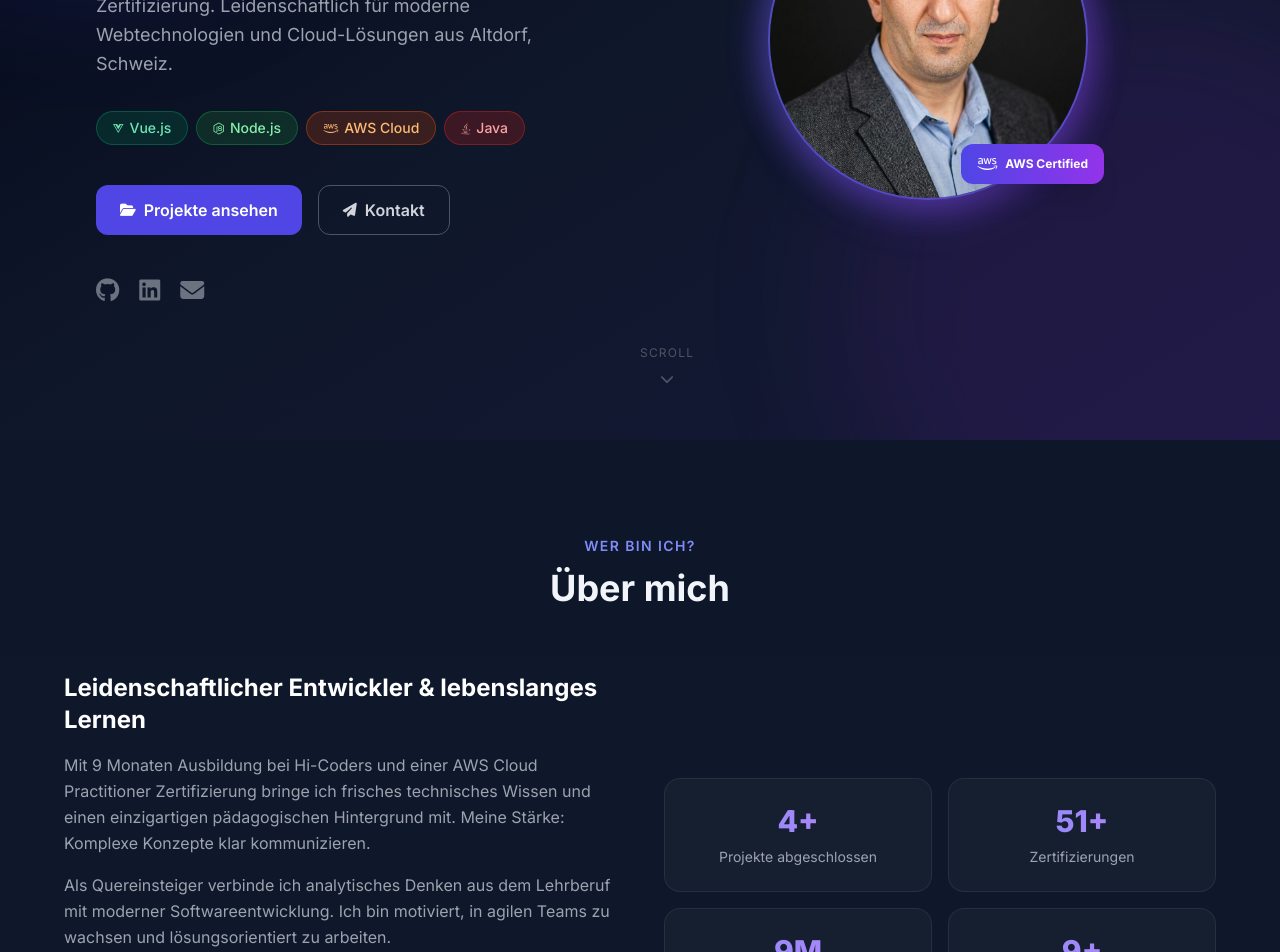
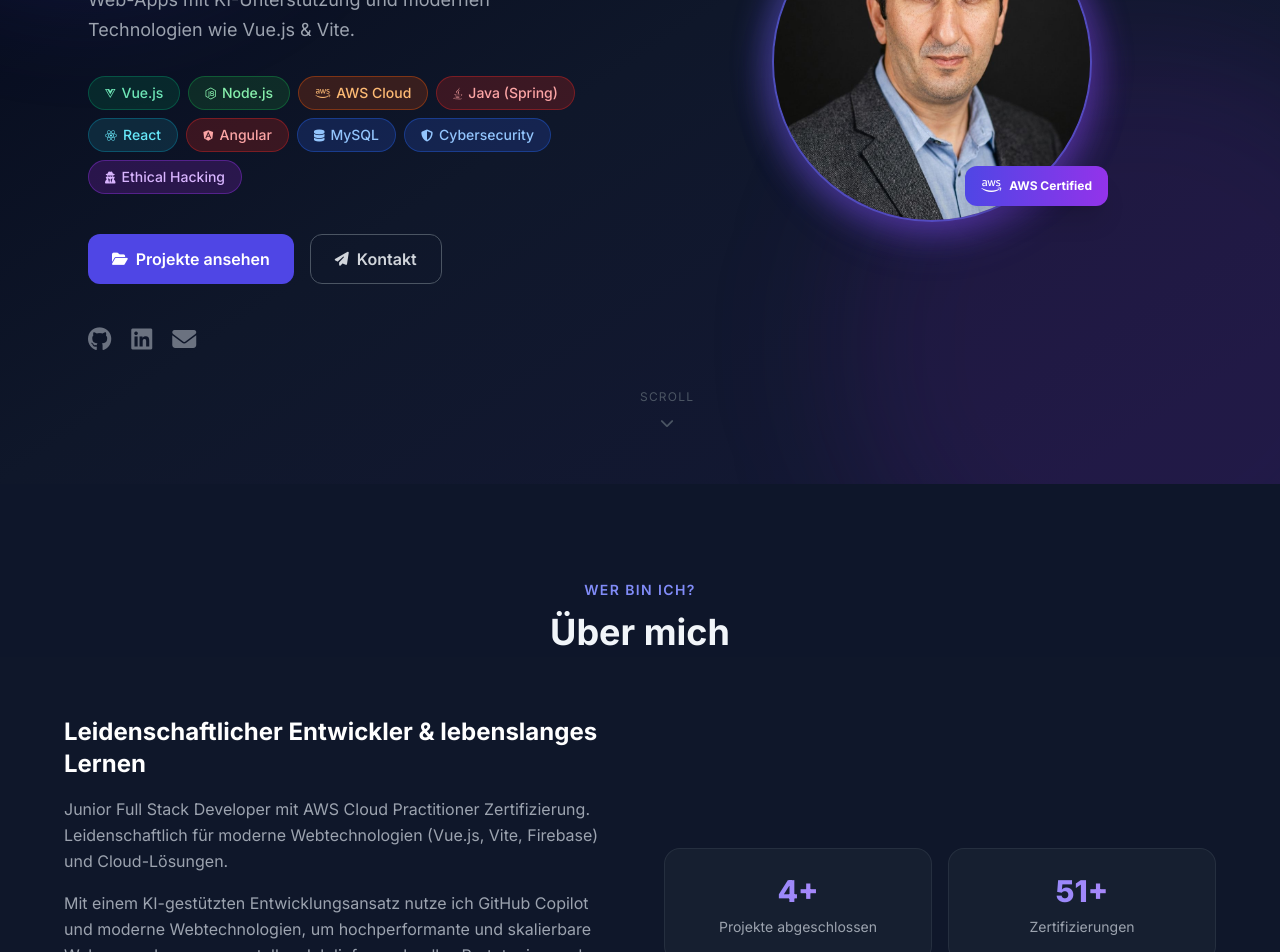
Before and after one commit to cumathka/cumakaya, a Vue app: page / in a window 1280 px wide. Shown: the part 360-1312 px from the top of the page. Built offline with nearby package versions, Linux system fonts and the light colour scheme.

Commit message:
whatsup added

```diff
--- a/src/components/ContactSection.vue
+++ b/src/components/ContactSection.vue
@@ -11,9 +11,8 @@
       <div class="grid md:grid-cols-2 gap-8">
         <!-- Contact info cards -->
         <div data-aos="fade-right" class="space-y-4">
-          <a v-for="info in contacts" :key="info.id"
-             :href="info.href" :target="info.target"
-             class="card flex items-center gap-4 hover:-translate-y-0.5 group block">
+          <a v-for="info in contacts" :key="info.id" :href="info.href" :target="info.target"
+            class="card flex items-center gap-4 hover:-translate-y-0.5 group block">
             <div class="w-12 h-12 rounded-xl flex items-center justify-center flex-shrink-0" :class="info.bg">
               <i :class="info.icon + ' text-lg ' + info.color"></i>
             </div>
@@ -31,30 +30,26 @@
           <form class="card space-y-4" @submit.prevent="send">
             <div>
               <label class="text-gray-400 text-sm mb-1.5 block">{{ t.contact.name }}</label>
-              <input v-model="form.name" type="text" :placeholder="t.contact.placeholder.name"
-                class="w-full bg-gray-700/50 border border-gray-600/50 text-white rounded-xl
+              <input v-model="form.name" type="text" :placeholder="t.contact.placeholder.name" class="w-full bg-gray-700/50 border border-gray-600/50 text-white rounded-xl
                        px-4 py-3 text-sm focus:outline-none focus:border-indigo-500
                        transition-colors placeholder-gray-600">
             </div>
             <div>
               <label class="text-gray-400 text-sm mb-1.5 block">{{ t.contact.email }}</label>
-              <input v-model="form.email" type="email" :placeholder="t.contact.placeholder.email"
-                class="w-full bg-gray-700/50 border border-gray-600/50 text-white rounded-xl
+              <input v-model="form.email" type="email" :placeholder="t.contact.placeholder.email" class="w-full bg-gray-700/50 border border-gray-600/50 text-white rounded-xl
                        px-4 py-3 text-sm focus:outline-none focus:border-indigo-500
                        transition-colors placeholder-gray-600">
             </div>
             <div>
               <label class="text-gray-400 text-sm mb-1.5 block">{{ t.contact.message }}</label>
-              <textarea v-model="form.message" rows="4" :placeholder="t.contact.placeholder.message"
-                class="w-full bg-gray-700/50 border border-gray-600/50 text-white rounded-xl
+              <textarea v-model="form.message" rows="4" :placeholder="t.contact.placeholder.message" class="w-full bg-gray-700/50 border border-gray-600/50 text-white rounded-xl
                        px-4 py-3 text-sm focus:outline-none focus:border-indigo-500
                        transition-colors placeholder-gray-600 resize-none"></textarea>
             </div>
-            <button type="submit"
-              class="w-full bg-indigo-600 hover:bg-indigo-500 text-white font-semibold py-3
-                     rounded-xl transition-all duration-200 hover:shadow-lg hover:shadow-indigo-500/25
+            <button type="submit" class="w-full bg-green-600 hover:bg-green-500 text-white font-semibold py-3
+                     rounded-xl transition-all duration-200 hover:shadow-lg hover:shadow-green-500/25
                      flex items-center justify-center gap-2">
-              <i class="fas fa-paper-plane text-sm"></i> {{ t.contact.send }}
+              <i class="fab fa-whatsapp text-lg"></i> {{ t.contact.send }}
             </button>
           </form>
         </div>
@@ -83,14 +78,15 @@ const getLabel = (id) => {
 }
 
 const contacts = [
-  { id: 'email',    value: 'cuma.kaya@hicoders.ch', icon: 'fas fa-envelope',       bg: 'bg-indigo-900/40', color: 'text-indigo-400', href: 'mailto:cuma.kaya@hicoders.ch', target: '_self'  },
-  { id: 'phone',   value: '+41 77 807 45 86',      icon: 'fas fa-phone',          bg: 'bg-green-900/40',  color: 'text-green-400',  href: 'tel:+41778074586',             target: '_self'  },
-  { id: 'linkedin',  value: 'Cuma Kaya',             icon: 'fab fa-linkedin',       bg: 'bg-blue-900/40',   color: 'text-blue-400',   href: 'https://linkedin.com',         target: '_blank' },
-  { id: 'github',    value: 'github.com',            icon: 'fab fa-github',         bg: 'bg-gray-700/60',   color: 'text-gray-300',   href: 'https://github.com',           target: '_blank' },
-  { id: 'location',  value: 'Altdorf, Uri, Schweiz', icon: 'fas fa-map-marker-alt', bg: 'bg-red-900/40',    color: 'text-red-400',    href: '#',                            target: '_self'  },
+  { id: 'email', value: 'cuma.kaya@hicoders.ch', icon: 'fas fa-envelope', bg: 'bg-indigo-900/40', color: 'text-indigo-400', href: 'mailto:cuma.kaya@hicoders.ch', target: '_self' },
+  { id: 'phone', value: '+41 77 807 45 86', icon: 'fas fa-phone', bg: 'bg-green-900/40', color: 'text-green-400', href: 'tel:+41778074586', target: '_self' },
+  { id: 'linkedin', value: 'Cuma Kaya', icon: 'fab fa-linkedin', bg: 'bg-blue-900/40', color: 'text-blue-400', href: 'https://linkedin.com', target: '_blank' },
+  { id: 'github', value: 'github.com', icon: 'fab fa-github', bg: 'bg-gray-700/60', color: 'text-gray-300', href: 'https://github.com', target: '_blank' },
+  { id: 'location', value: 'Altdorf, Uri, Schweiz', icon: 'fas fa-map-marker-alt', bg: 'bg-red-900/40', color: 'text-red-400', href: '#', target: '_self' },
 ]
 
 const send = () => {
-  window.open(`mailto:cuma.kaya@hicoders.ch?subject=Kontakt von ${form.name}&body=${form.message}`)
+  const text = `Name: ${form.name}\nEmail: ${form.email}\n\n${form.message}`
+  window.open(`https://wa.me/41778074586?text=${encodeURIComponent(text)}`, '_blank')
 }
 </script>
--- a/src/components/HeroSection.vue
+++ b/src/components/HeroSection.vue
@@ -1,6 +1,5 @@
 <template>
-  <section id="hero"
-    class="relative min-h-screen flex items-center justify-center overflow-hidden
+  <section id="hero" class="relative min-h-screen flex items-center justify-center overflow-hidden
            bg-gradient-to-br from-slate-950 via-slate-900 to-indigo-950/40">
 
     <!-- Background blobs -->
@@ -39,14 +38,12 @@
         </div>
 
         <div class="flex flex-wrap gap-4 mb-10">
-          <a href="#projects"
-             class="bg-indigo-600 hover:bg-indigo-500 text-white px-6 py-3 rounded-xl font-semibold
+          <a href="#projects" class="bg-indigo-600 hover:bg-indigo-500 text-white px-6 py-3 rounded-xl font-semibold
                     transition-all duration-200 hover:-translate-y-0.5 hover:shadow-lg
                     hover:shadow-indigo-500/25 flex items-center gap-2">
             <i class="fas fa-folder-open text-sm"></i> {{ t.hero.viewProjects }}
           </a>
-          <a href="#contact"
-             class="border border-gray-600 hover:border-indigo-500 text-gray-300 hover:text-indigo-400
+          <a href="#contact" class="border border-gray-600 hover:border-indigo-500 text-gray-300 hover:text-indigo-400
                     px-6 py-3 rounded-xl font-semibold transition-all duration-200 flex items-center gap-2">
             <i class="fas fa-paper-plane text-sm"></i> {{ t.hero.contact }}
           </a>
@@ -54,15 +51,15 @@
 
         <div class="flex gap-5">
           <a href="https://github.com" target="_blank"
-             class="text-gray-500 hover:text-white text-2xl transition-all hover:-translate-y-0.5 duration-200">
+            class="text-gray-500 hover:text-white text-2xl transition-all hover:-translate-y-0.5 duration-200">
             <i class="fab fa-github"></i>
           </a>
           <a href="https://linkedin.com" target="_blank"
-             class="text-gray-500 hover:text-indigo-400 text-2xl transition-all hover:-translate-y-0.5 duration-200">
+            class="text-gray-500 hover:text-indigo-400 text-2xl transition-all hover:-translate-y-0.5 duration-200">
             <i class="fab fa-linkedin"></i>
           </a>
           <a href="mailto:cuma.kaya@hicoders.ch"
-             class="text-gray-500 hover:text-indigo-400 text-2xl transition-all hover:-translate-y-0.5 duration-200">
+            class="text-gray-500 hover:text-indigo-400 text-2xl transition-all hover:-translate-y-0.5 duration-200">
             <i class="fas fa-envelope"></i>
           </a>
         </div>
@@ -103,9 +100,14 @@ import { useLanguage } from '../composables/useLanguage'
 const { t } = useLanguage()
 
 const badges = [
-  { text: 'Vue.js',    icon: 'fab fa-vuejs',   cls: 'bg-emerald-900/40 border-emerald-600/40 text-emerald-300' },
-  { text: 'Node.js',   icon: 'fab fa-node-js', cls: 'bg-green-900/40   border-green-600/40   text-green-300'   },
-  { text: 'AWS Cloud', icon: 'fab fa-aws',     cls: 'bg-orange-900/40  border-orange-600/40  text-orange-300'  },
-  { text: 'Java',      icon: 'fab fa-java',    cls: 'bg-red-900/40     border-red-600/40     text-red-300'     },
+  { text: 'Vue.js', icon: 'fab fa-vuejs', cls: 'bg-emerald-900/40 border-emerald-600/40 text-emerald-300' },
+  { text: 'Node.js', icon: 'fab fa-node-js', cls: 'bg-green-900/40 border-green-600/40 text-green-300' },
+  { text: 'AWS Cloud', icon: 'fab fa-aws', cls: 'bg-orange-900/40 border-orange-600/40 text-orange-300' },
+  { text: 'Java (Spring)', icon: 'fab fa-java', cls: 'bg-red-900/40 border-red-600/40 text-red-300' },
+  { text: 'React', icon: 'fab fa-react', cls: 'bg-cyan-900/40 border-cyan-600/40 text-cyan-300' },
+  { text: 'Angular', icon: 'fab fa-angular', cls: 'bg-red-900/40 border-red-600/40 text-red-300' },
+  { text: 'MySQL', icon: 'fas fa-database', cls: 'bg-blue-900/40 border-blue-600/40 text-blue-300' },
+  { text: 'Cybersecurity', icon: 'fas fa-shield-alt', cls: 'bg-blue-900/40 border-blue-600/40 text-blue-300' },
+  { text: 'Ethical Hacking', icon: 'fas fa-user-secret', cls: 'bg-purple-900/40 border-purple-600/40 text-purple-300' },
 ]
 </script>
--- a/src/components/NavBar.vue
+++ b/src/components/NavBar.vue
@@ -15,11 +15,11 @@
         <li><a href="#projects" class="text-gray-400 hover:text-indigo-400 transition-colors">{{ t.nav.projects }}</a>
         </li>
         <li><a href="#experience" class="text-gray-400 hover:text-indigo-400 transition-colors">{{ t.nav.experience
-        }}</a></li>
+            }}</a></li>
         <li><a href="#education" class="text-gray-400 hover:text-indigo-400 transition-colors">{{ t.nav.education }}</a>
         </li>
         <li><a href="#certificates" class="text-gray-400 hover:text-indigo-400 transition-colors">{{ t.nav.certificates
-        }}</a></li>
+            }}</a></li>
       </ul>
 
       <div class="hidden md:flex items-center gap-4">
@@ -36,9 +36,9 @@
             :class="['px-2 py-1 rounded-md transition-all', currentLang === 'tr' ? 'bg-indigo-600 text-white shadow-sm' : 'text-gray-400 hover:text-indigo-300']">TR</button>
         </div>
 
-        <a href="mailto:cuma.kaya@hicoders.ch" class="inline-flex items-center gap-2 bg-indigo-600 hover:bg-indigo-500
+        <a href="https://wa.me/41778074586" target="_blank" class="inline-flex items-center gap-2 bg-indigo-600 hover:bg-indigo-500
                   text-white text-sm font-medium px-4 py-2 rounded-lg transition-all duration-200">
-          <i class="fas fa-envelope text-xs"></i> {{ t.nav.contact }}
+          <i class="fab fa-whatsapp text-lg"></i> {{ t.nav.contact }}
         </a>
       </div>
 
--- a/src/components/ProjectsSection.vue
+++ b/src/components/ProjectsSection.vue
@@ -8,9 +8,8 @@
       </div>
 
       <div class="grid md:grid-cols-2 gap-6">
-        <div v-for="(p, i) in projects" :key="p.title"
-             class="card flex flex-col hover:-translate-y-2 group"
-             data-aos="fade-up" :data-aos-delay="i * 100">
+        <div v-for="(p, i) in projects" :key="p.title" class="card flex flex-col hover:-translate-y-2 group"
+          data-aos="fade-up" :data-aos-delay="i * 100">
 
           <div class="flex items-start justify-between mb-4">
             <div class="w-12 h-12 rounded-xl flex items-center justify-center" :class="p.iconBg">
@@ -18,7 +17,7 @@
             </div>
             <div class="flex gap-3">
               <a v-if="p.link" :href="p.link" target="_blank"
-                 class="text-gray-500 hover:text-indigo-400 transition-colors text-sm" :title="t.projects.live">
+                class="text-gray-500 hover:text-indigo-400 transition-colors text-sm" :title="t.projects.live">
                 <i class="fas fa-external-link-alt"></i>
               </a>
             </div>
@@ -64,14 +63,14 @@ const projects = [
     date: 'April 2023',
     icon: 'fas fa-chart-bar', iconBg: 'bg-orange-900/50', iconColor: 'text-orange-400',
     tags: ['AWS S3', 'Frontend', 'Data Analysis'],
-    link: 'https://hack.digital-cluster-uri.ch/project/34'
+    link: 'https://cumathka.github.io/hoi_ui/#/'
   },
   {
-    title: 'Sefa Metzgerei – Website',
-    desc: 'Professionelle E-Commerce Website für eine Metzgerei. Vollständig eigenständig entwickelt, deployed und gewartet.',
+    title: 'Sefa Metzgerei – E-Commerce & Admin Portal',
+    desc: 'Professionelle E-Commerce Plattform mit Admin-Verwaltung für eine Metzgerei. Vollständig eigenständig entwickelt, deployed und gewartet.',
     date: '2023',
     icon: 'fas fa-store', iconBg: 'bg-green-900/50', iconColor: 'text-green-400',
-    tags: ['Vue.js', 'Firebase', 'GitHub Pages'],
+    tags: ['Vue.js', 'Firebase', 'Admin Portal', 'GitHub Pages'],
     link: 'https://www.sefametzgerei.ch'
   },
   {
--- a/src/composables/useLanguage.js
+++ b/src/composables/useLanguage.js
@@ -223,7 +223,7 @@ const translations = {
       role: "Full Stack Developer",
       greeting: "Hallo, ich bin",
       description:
-        "Junior Full Stack Developer mit AWS Cloud Practitioner Zertifizierung. Leidenschaftlich für moderne Webtechnologien und Cloud-Lösungen aus Altdorf, Schweiz.",
+        "Junior Full Stack Developer. Entwickelt hochperformante Web-Apps mit KI-Unterstützung und modernen Technologien wie Vue.js & Vite.",
       viewProjects: "Projekte ansehen",
       contact: "Kontakt",
       scroll: "Scroll",
@@ -232,8 +232,8 @@ const translations = {
       subtitle: "Wer bin ich?",
       title: "Über mich",
       heading: "Leidenschaftlicher Entwickler & lebenslanges Lernen",
-      p1: "Mit 9 Monaten Ausbildung bei Hi-Coders und einer AWS Cloud Practitioner Zertifizierung bringe ich frisches technisches Wissen und einen einzigartigen pädagogischen Hintergrund mit. Meine Stärke: Komplexe Konzepte klar kommunizieren.",
-      p2: "Als Quereinsteiger verbinde ich analytisches Denken aus dem Lehrberuf mit moderner Softwareentwicklung. Ich bin motiviert, in agilen Teams zu wachsen und lösungsorientiert zu arbeiten.",
+      p1: "Junior Full Stack Developer mit AWS Cloud Practitioner Zertifizierung. Leidenschaftlich für moderne Webtechnologien (Vue.js, Vite, Firebase) und Cloud-Lösungen.",
+      p2: "Mit einem KI-gestützten Entwicklungsansatz nutze ich GitHub Copilot und moderne Webtechnologien, um hochperformante und skalierbare Webanwendungen zu erstellen. Ich liefere schnelles Prototyping und produktionsreife Lösungen mit modernen Stacks. Codequalität, nachhaltige Architektur und Benutzererfahrung stehen dabei an erster Stelle.",
       location: "Standort",
       email: "E-Mail",
       phone: "Telefon",
@@ -379,7 +379,7 @@ const translations = {
       role: "Full Stack Developer",
       greeting: "Hello, I am",
       description:
-        "Junior Full Stack Developer with AWS Cloud Practitioner Certification. Passionate about modern web technologies and cloud solutions from Altdorf, Switzerland.",
+        "Junior Full Stack Developer. Building high-performance web apps with AI-supported development and modern stacks like Vue.js & Vite.",
       viewProjects: "View Projects",
       contact: "Contact",
       scroll: "Scroll",
@@ -388,8 +388,8 @@ const translations = {
       subtitle: "Who am I?",
       title: "About Me",
       heading: "Passionate Developer & Lifelong Learner",
-      p1: "With 9 months of training at Hi-Coders and an AWS Cloud Practitioner certification, I bring fresh technical knowledge and a unique educational background. My strength: Communicating complex concepts clearly.",
-      p2: "As a career changer, I combine analytical thinking from teaching with modern software development. I am motivated to grow in agile teams and work in a solution-oriented manner.",
+      p1: "Junior Full Stack Developer with AWS Cloud Practitioner Certification. Passionate about modern web technologies (Vue.js, Vite, Firebase) and cloud solutions.",
+      p2: "I use an AI-supported development approach with GitHub Copilot and modern web technologies to build high-performance, scalable web applications. Utilizing stacks like Vue.js, Vite, and Firebase, I deliver rapid prototyping and production-ready solutions. My priorities are code quality, sustainable architecture, and exceptional user experience.",
       location: "Location",
       email: "Email",
       phone: "Phone",
@@ -534,7 +534,7 @@ const translations = {
       role: "Développeur Full Stack",
       greeting: "Bonjour, je suis",
       description:
-        "Développeur Full Stack Junior certifié AWS Cloud Practitioner. Passionné par les technologies web modernes et les solutions cloud, basé à Altdorf, Suisse.",
+        "Développeur Full Stack Junior. Développement d'applications web performantes assisté par l'IA et technologies modernes comme Vue.js & Vite.",
       viewProjects: "Voir Projets",
       contact: "Contact",
       scroll: "Défiler",
@@ -543,8 +543,8 @@ const translations = {
       subtitle: "Qui suis-je?",
       title: "À propos de moi",
       heading: "Développeur Passionné & Apprenant à Vie",
-      p1: "Avec 9 mois de formation chez Hi-Coders et une certification AWS Cloud Practitioner, j'apporte des connaissances techniques fraîches et une expérience pédagogique unique. Ma force : Communiquer clairement des concepts complexes.",
-      p2: "En reconversion professionnelle, je combine la pensée analytique de l'enseignement avec le développement logiciel moderne. Je suis motivé pour grandir au sein d'équipes agiles et travailler de manière orientée solutions.",
+      p1: "Développeur Full Stack Junior certifié AWS Cloud Practitioner. Passionné par les technologies web modernes (Vue.js, Vite, Firebase) et les solutions cloud.",
+      p2: "J'utilise une approche de développement assistée par l'IA avec GitHub Copilot et des technologies web modernes pour créer des applications performantes et évolutives. Avec des stacks comme Vue.js, Vite et Firebase, je produis des prototypages rapides et des solutions prêtes pour la production. La qualité du code, l'architecture durable et l'expérience utilisateur sont mes priorités.",
       location: "Lieu",
       email: "E-mail",
       phone: "Téléphone",
@@ -690,7 +690,7 @@ const translations = {
       role: "Full Stack Geliştirici",
       greeting: "Merhaba, ben",
       description:
-        "AWS Cloud Practitioner sertifikalı Junior Full Stack Geliştirici. Modern web teknolojileri ve bulut çözümleri konusunda tutkulu, Altdorf, İsviçre'den.",
+        "Junior Full Stack Geliştirici. AI destekli geliştirme, Vue.js & Vite gibi modern teknolojilerle yüksek performanslı web uygulamaları geliştiriyorum.",
       viewProjects: "Projeleri Gör",
       contact: "İletişim",
       scroll: "Kaydır",
@@ -699,8 +699,8 @@ const translations = {
       subtitle: "Ben kimim?",
       title: "Hakkımda",
       heading: "Tutkulu Geliştirici & Yaşam Boyu Öğrenci",
-      p1: "Hi-Coders'da 9 aylık eğitim ve AWS Cloud Practitioner sertifikası ile taze teknik bilgi ve benzersiz bir pedagojik geçmiş getiriyorum. Güçlü yönüm: Karmaşık kavramları net bir şekilde iletmek.",
-      p2: "Kariyer değiştiren biri olarak, öğretmenlikten gelen analitik düşünceyi modern yazılım geliştirme ile birleştiriyorum. Çevik ekiplerde büyümeye ve çözüm odaklı çalışmaya motiveyim.",
+      p1: "AWS Cloud Practitioner sertifikalı Junior Full Stack Geliştirici. Modern web teknolojileri (Vue.js, Vite, Firebase) ve bulut çözümleri konusunda tutkuluyum.",
+      p2: "AI destekli geliştirme yaklaşımıyla, GitHub Copilot ve modern web teknolojilerini kullanarak yüksek performanslı, ölçeklenebilir web uygulamaları geliştiriyorum. Vue.js, Vite ve Firebase gibi modern stack’lerle hem hızlı prototipleme hem de production-ready çözümler sunuyorum. Önceliğim her zaman kod kalitesi, sürdürülebilir mimari ve kullanıcı deneyimidir.",
       location: "Konum",
       email: "E-posta",
       phone: "Telefon",
```
